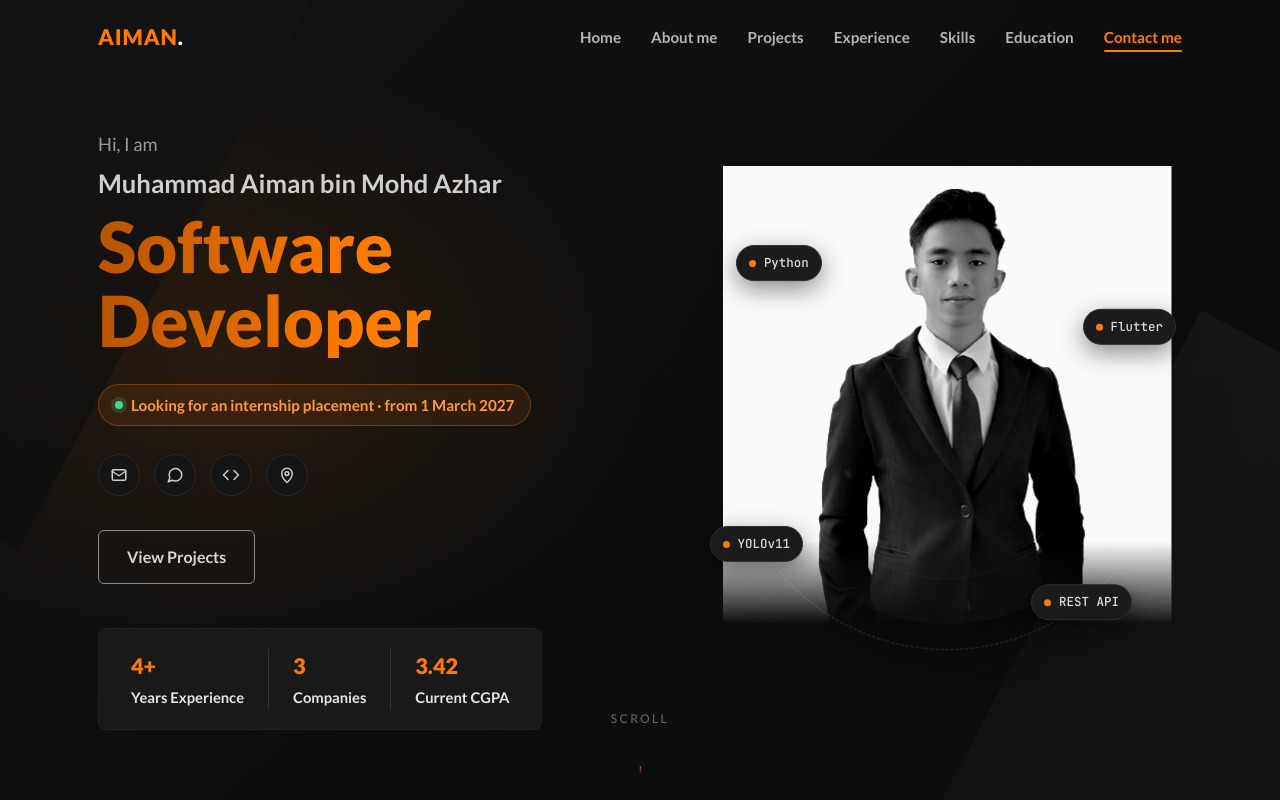
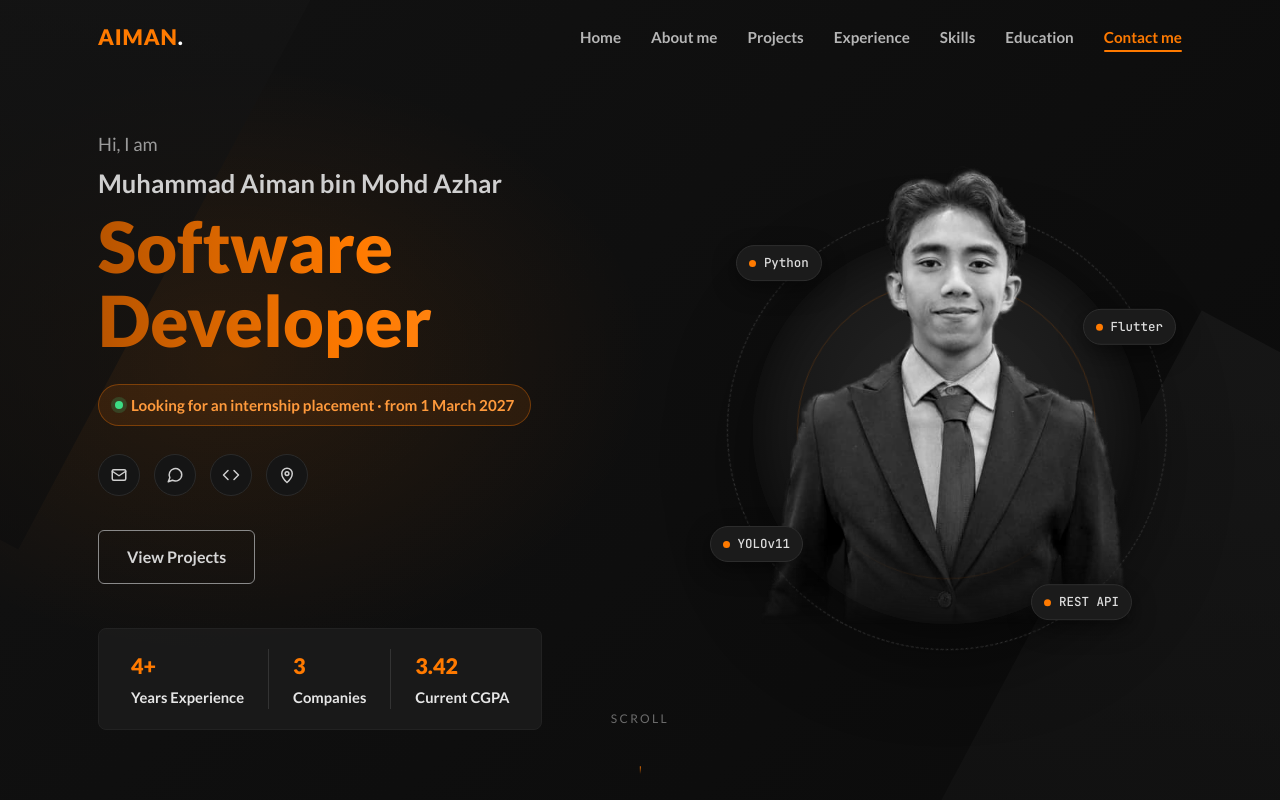
Before and after one commit to Aimanazh/portfolio, a plain HTML site: page index.html in a window 1280 px wide. Shown: the top 800 px of the page. Drawn offline with Linux system fonts and the light colour scheme.

Commit message:
Update index.html

```diff
--- a/index.html
+++ b/index.html
@@ -375,7 +375,7 @@
         <div class="circle"></div>
         <div class="ring"></div>
         <div class="ring ring2"></div>
-        <img class="me" src="profile.png" alt="Muhammad Aiman bin Mohd Azhar">
+        <img class="me" src="me.png" alt="Muhammad Aiman bin Mohd Azhar">
         <div class="chip c1">Python</div>
         <div class="chip c2">Flutter</div>
         <div class="chip c3">YOLOv11</div>
```
